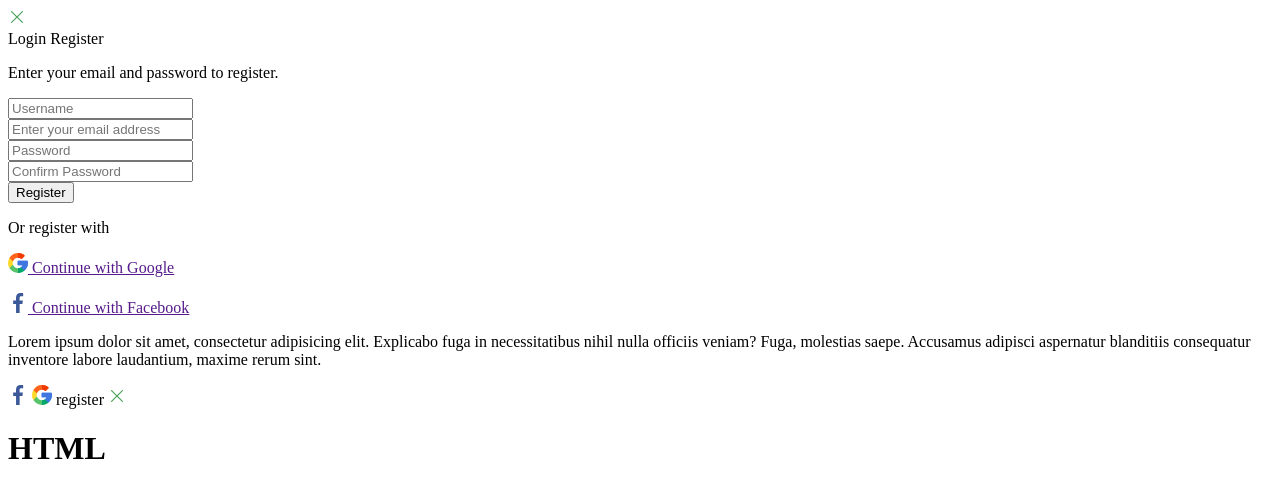
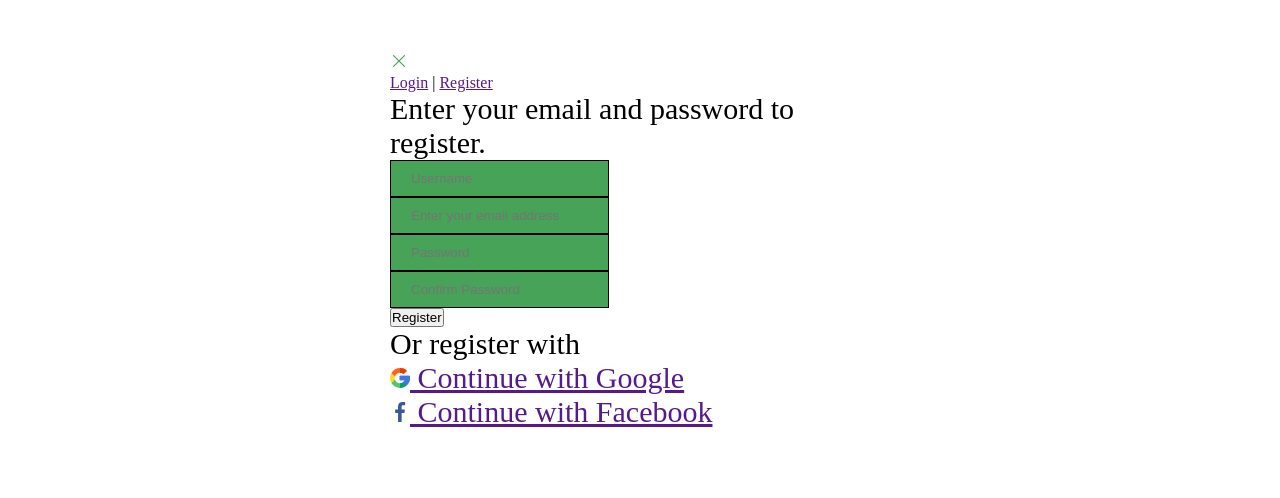
Before and after one commit to Bodia68/greenshop, a plain HTML site: page Registration.html in a window 1280 px wide. Drawn offline with Linux system fonts and the light colour scheme.

Commit message:
add new directory

```diff
--- a/Registration.html
+++ b/Registration.html
@@ -6,23 +6,24 @@
           content="width=device-width, user-scalable=no, initial-scale=1.0, maximum-scale=1.0, minimum-scale=1.0">
     <meta http-equiv="X-UA-Compatible" content="ie=edge">
     <title>Document</title>
+    <link rel="stylesheet" href="css/style.css">
 </head>
 
 <body>
-
+<div class="modal">
     <div>
         <a href="">
             <img src="images/Frame%201.svg" alt="">
         </a>
     </div>
-
-<span>
-        Login Register
-    </span>
-
+<div>
+    <a href="" title="Login">Login</a>
+    <span>|</span>
+    <a href="" title="Register">Register</a>
+</div>
     <div>
 
-    <p>Enter your email and password to register.</p>
+        <p class="text">Enter your email and password to register.</p>
 
     </div>
 
@@ -44,27 +45,22 @@
             <button name="button" type="submit">Register</button>
         </div>
 
-    <p>Or register with</p>
-    <p>
+        <p class="text">Or register with</p>
+        <p class="text">
             <a href="">
                 <img src="images/google%201.svg" alt="">
                 Continue with Google
             </a>
         </p>
-    <p>
+        <p class="text">
             <a href="">
                 <img src="images/facebook%201.svg" alt="">
                 Continue with Facebook
 
             </a>
         </p>
-    <p>Lorem ipsum dolor sit amet, consectetur adipisicing elit. Explicabo fuga in necessitatibus nihil nulla officiis veniam? Fuga, molestias saepe. Accusamus adipisci aspernatur blanditiis consequatur inventore labore laudantium, maxime rerum sint.</p>
-<img src="images/facebook%201.svg" alt="">
-    <img src="images/google%201.svg" alt="">
-    <span>register</span>
-    <a href=""><img src="images/Frame%201.svg" alt=""> </a>
-    <h1>HTML</h1>
     </form>
+</div>
 </body>
 
 </html>
--- /dev/null
+++ b/css/style.css
@@ -0,0 +1,37 @@
+*{
+    padding: 0;
+    margin: 0;
+    box-sizing: border-box;
+}
+input{
+    border: solid 1px black;
+    padding: 10px 20px;
+    background-color: #46a358;
+}
+.modal .text{
+    font-size: 30px;
+}
+button:hover{
+    background-color: aqua;
+    transform: rotate(360deg);
+    transition: 0.5s;
+}
+.modal{
+    max-width: 500px;
+    margin: auto;
+    padding-top: 52px;
+}
+.modal .title a{
+    font-weight: 500;
+    font-size: 20px;
+    line-height: 80%;
+    color: #3d3d3d;
+    text-decoration: none;
+}
+.modal .title span{
+    font-weight: 500;
+    font-size: 20px;
+    line-height: 80%;
+    color: #46a358;
+    margin: 0 11px;
+}
```
Lines whose indentation alone changed are shown as unchanged.
